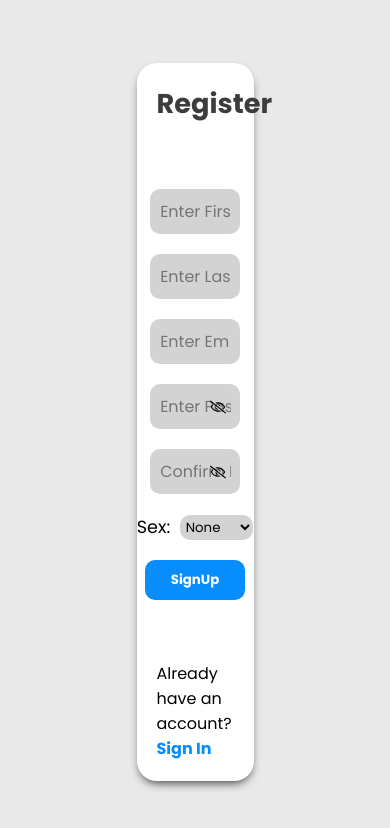
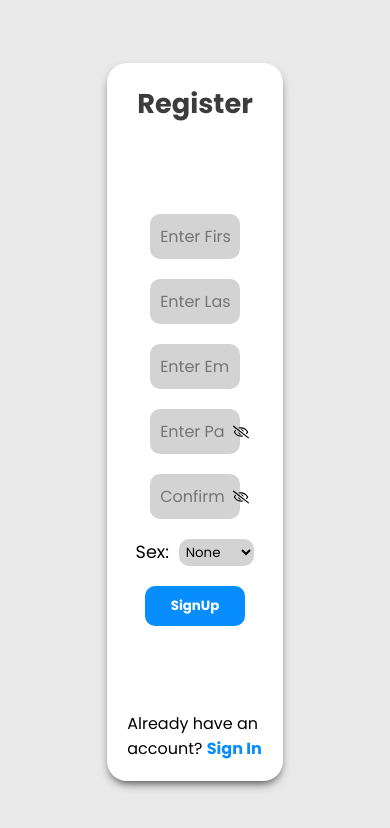
Before and after one commit to OmarCanton/Trade-Track, a React (Vite) app in the folder Client/: page /auth/register in a window 390 px wide. Shown: the top 828 px of the page. Built offline with nearby package versions, Linux system fonts and the light colour scheme; no server answers; a web font is replaced by a local one.

Commit message:
Update Register.css

```diff
--- a/Client/src/Pages/Register/Register.css
+++ b/Client/src/Pages/Register/Register.css
@@ -15,7 +15,10 @@
         height: 85vh;
         width: 30vw;
         background-color: white;
-
+        @media (max-width: 1024px) {
+            width: 45vw;
+            height: 85vh;
+        }
         & .signup-header {
             width: 100%;
             text-align: center;
```
